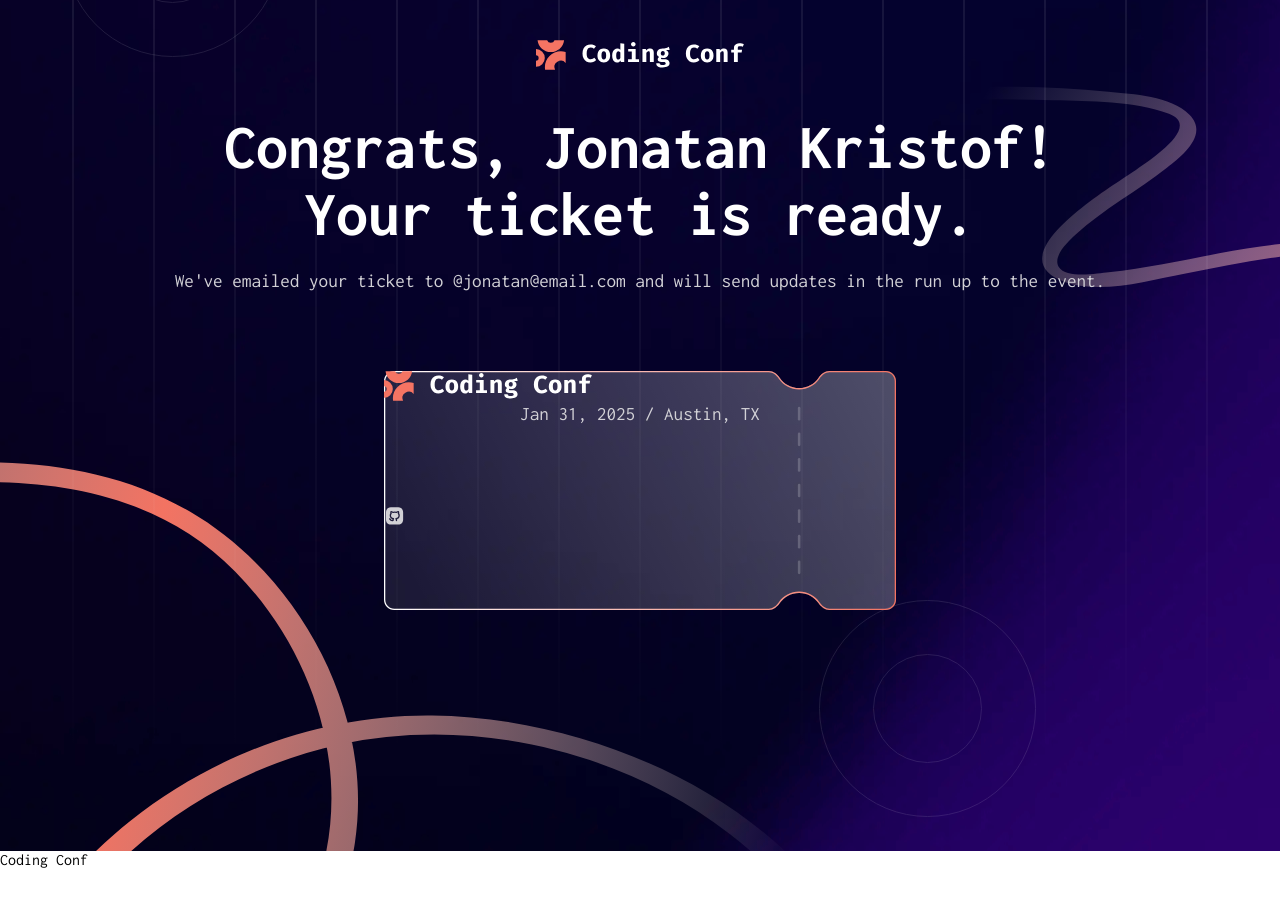
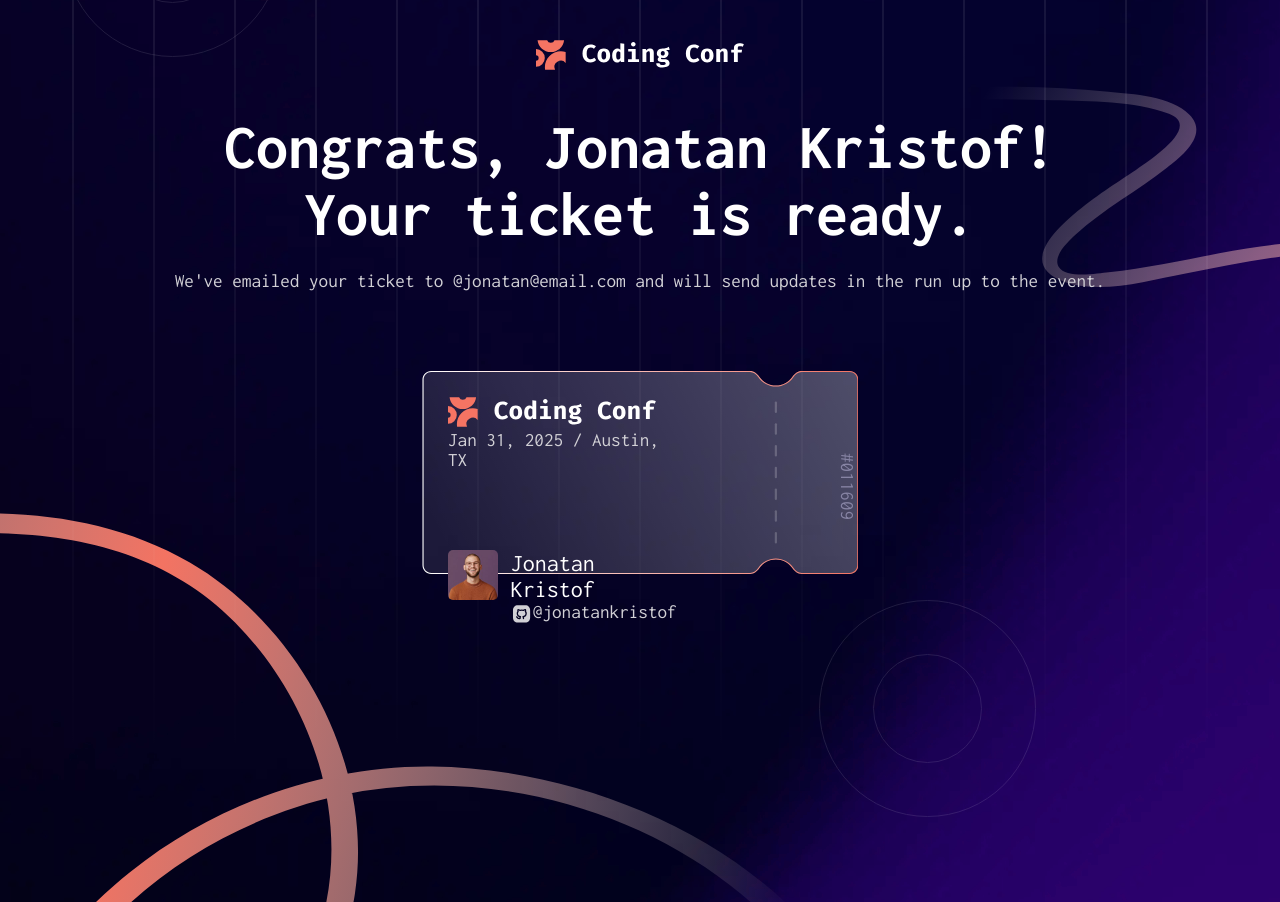
Before and after one commit to Demaxs26/frontend-mentor-conference-ticket, a plain HTML site: page index.html in a window 1280 px wide. Before the commit the page ends 868 px from the top, so only its background shows below. Drawn offline with Linux system fonts and the light colour scheme.

Commit message:
ticket section end

```diff
--- a/index.html
+++ b/index.html
@@ -69,20 +69,25 @@
         <h1>Congrats, <span class = "gradient-text">Jonatan Kristof</span>! Your ticket is ready.</h1>
         <p class = 'text-descr'> We've emailed your ticket to <span class = "colored-text">@jonatan@email.com</span> and will send updates in the run up to the event.</p>
         <div class ="box-ticket">
+          <div class = "inner-ticker">
             <div class = 'top-ticket'>
               <img src = "assets/images/logo-full.svg" alt = "avatar image"/>
-            <p class  ="text-descr">Jan 31, 2025 / Austin, TX</p>
+              <p class  ="text-descr-ticket">Jan 31, 2025 / Austin, TX</p>
             </div>
             <div class = 'bottom-ticket'>
-            <div class = "avatar-image"></div>
+              <div class = "avatar-image">
+                <img src ='assets/images/image-avatar.jpg' alt = "image-avatar" class = "avatar-image"/>
+              </div>
               <div class = "user-info">
-              <p class = "ticket-name"></p>
+                <p class = "ticket-name">Jonatan Kristof</p>
                 <div class = "ticket-git-info">
-                <img src="assets/images/icon-github.svg" alt="icon github">
-                <p class = "text-descr"></p>
+                  <img class = "icon-github"src="assets/images/icon-github.svg" alt="icon github">
+                  <p class = "text-descr-ticket">@jonatankristof</p>
                 </div>
               </div>
             </div>
+          </div>
+          <div class = "aside-ticket">#011609</div>
         </div>
       </section>
 
@@ -91,36 +96,5 @@
     </main>
 
 
-
-
-
-
-
-
-
-
-
-
-
-
-
-
-
-
-
-
-
-
-
-
-
-
-
-
-    Coding Conf
-
-
-
-
   </body>
 </html>
--- a/style.css
+++ b/style.css
@@ -158,9 +158,12 @@ input:focus{
 .box-ticket{
     background-image: url("assets/images/pattern-ticket.svg");
     height: 60vh;
-    width: 40vw;
+    width: 30vw;
     background-size: contain;
     background-repeat: no-repeat;
+    padding: 2vw 2vw;
+    display: flex;
+    flex-direction: row;
 }
 
 #result-sect{
@@ -168,3 +171,47 @@ input:focus{
     flex-direction: column;
     align-items: center;
 }
+
+.text-descr-ticket{
+    color: var(--Neutral-300);
+    font-size: 1.2rem;
+    margin-bottom: 10vh;
+}
+
+.ticket-name{
+    color: var(--Neutral-0);
+    font-size: 1.5rem;
+}
+
+.avatar-image{
+    width: 50px;
+    border-radius: 5px;
+}
+
+.bottom-ticket{
+    display: flex;
+    flex-direction: row;
+}
+
+.ticket-git-info{
+    display: flex;
+    flex-direction: row;
+}
+
+.icon-github{
+    align-self: flex-start;
+}
+
+.user-info{
+    padding-left: 1vw;
+}
+
+
+.aside-ticket{
+    margin-left : 20vh;
+    margin-top: 7vh;
+    writing-mode: vertical-rl;
+    text-orientation: mixed;
+    color : var(--Neutral-500);
+    font-size: 1.2rem;
+}
```
Lines whose indentation alone changed are shown as unchanged.
